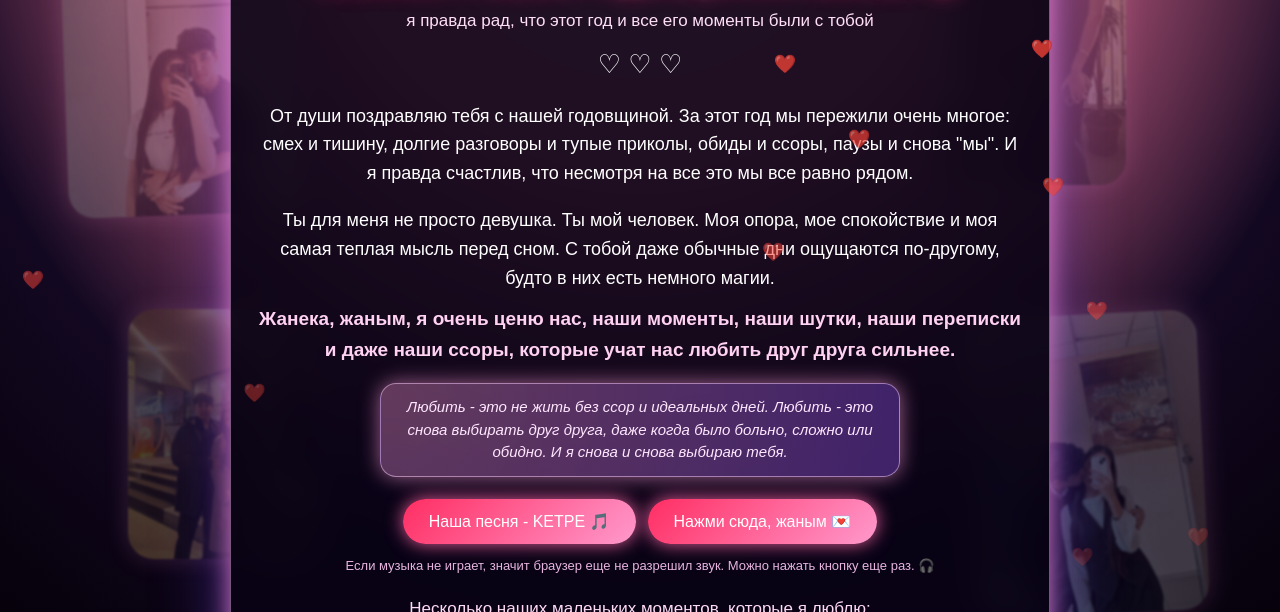
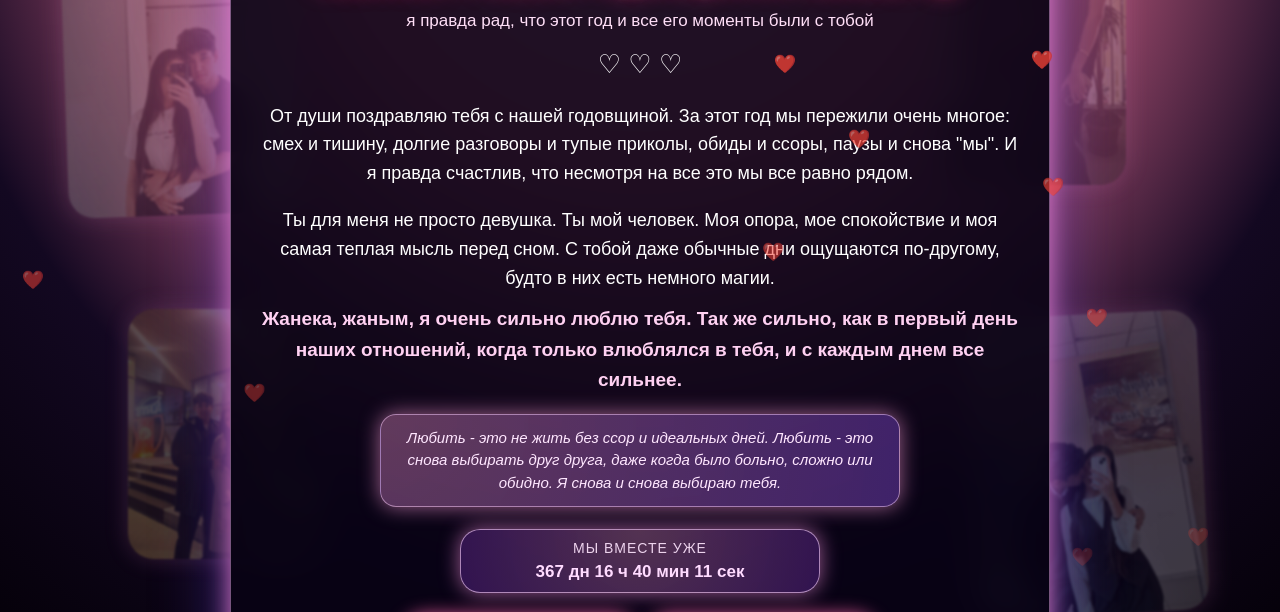
Before and after one commit to weiz0915/love, a plain HTML site: page index.html in a window 1280 px wide. Shown: the part 145-757 px from the top of the page. Drawn offline with Linux system fonts and the light colour scheme.

Commit message:
Update index.html

```diff
--- a/index.html
+++ b/index.html
@@ -154,6 +154,32 @@
         font-style: italic;
     }
 
+    /* Таймер */
+    .timer-block {
+        margin: 18px auto 10px;
+        padding: 10px 14px;
+        max-width: 360px;
+        border-radius: 20px;
+        background: radial-gradient(circle at top, rgba(255, 160, 220, 0.3), rgba(54, 21, 87, 0.9));
+        border: 1px solid rgba(255, 210, 255, 0.6);
+        box-shadow: 0 0 20px rgba(255, 150, 230, 0.6);
+    }
+
+    .timer-title {
+        font-size: 14px;
+        letter-spacing: 1px;
+        text-transform: uppercase;
+        color: #ffe6ff;
+        opacity: 0.9;
+    }
+
+    .timer-values {
+        margin-top: 6px;
+        font-size: 17px;
+        font-weight: 600;
+        color: #ffdbff;
+    }
+
     .btn-row {
         display: flex;
         flex-wrap: wrap;
@@ -262,6 +288,13 @@
         opacity: 0.9;
     }
 
+    .tiny-line {
+        margin-top: 6px;
+        font-size: 12px;
+        color: #ffe4ff;
+        opacity: 0.85;
+    }
+
     @media (max-width: 600px) {
         h1 {
             font-size: 25px;
@@ -306,13 +339,19 @@
             будто в них есть немного магии.
         </p>
         <p class="text highlight">
-            Жанека, жаным, я очень ценю нас, наши моменты, наши шутки, наши переписки
-            и даже наши ссоры, которые учат нас любить друг друга сильнее.
+            Жанека, жаным, я очень сильно люблю тебя. Так же сильно, как в первый день наших
+            отношений, когда только влюблялся в тебя, и с каждым днем все сильнее.
         </p>
 
         <div class="quote">
             Любить - это не жить без ссор и идеальных дней. Любить - это снова выбирать друг друга,
-            даже когда было больно, сложно или обидно. И я снова и снова выбираю тебя.
+            даже когда было больно, сложно или обидно. Я снова и снова выбираю тебя.
+        </div>
+
+        <!-- Таймер -->
+        <div class="timer-block">
+            <div class="timer-title">мы вместе уже</div>
+            <div class="timer-values" id="timer">считаю наши дни...</div>
         </div>
 
         <div class="btn-row">
@@ -360,6 +399,10 @@
         <div class="signature">
             С любовью, от души, всегда твой<br>
             <b>Диас</b> 🫶
+            <div class="tiny-line">
+                Если ты это читаешь, значит я снова думаю о тебе и снова влюбляюсь в тебя,
+                как в первый день наших отношений.
+            </div>
         </div>
     </div>
 </div>
@@ -409,6 +452,34 @@
             status.textContent = "Я в любой момент снова включу нашу песню для тебя. 🌙";
         }
     }
+
+    // Таймер: считаем, сколько вы вместе
+    // Предположим, вы вместе с 11.11.2024
+    const startDate = new Date(2024, 10, 11); // месяцы с 0, поэтому 10 - это ноябрь
+
+    function updateTimer() {
+        const now = new Date();
+        let diff = now - startDate; // в миллисекундах
+
+        if (diff < 0) diff = 0;
+
+        const seconds = Math.floor(diff / 1000) % 60;
+        const minutes = Math.floor(diff / (1000 * 60)) % 60;
+        const hours = Math.floor(diff / (1000 * 60 * 60)) % 24;
+        const days = Math.floor(diff / (1000 * 60 * 60 * 24));
+
+        const timerEl = document.getElementById("timer");
+        if (timerEl) {
+            timerEl.textContent =
+                days + " дн " +
+                hours.toString().padStart(2, "0") + " ч " +
+                minutes.toString().padStart(2, "0") + " мин " +
+                seconds.toString().padStart(2, "0") + " сек";
+        }
+    }
+
+    updateTimer();
+    setInterval(updateTimer, 1000);
 </script>
 
 </body>
```
